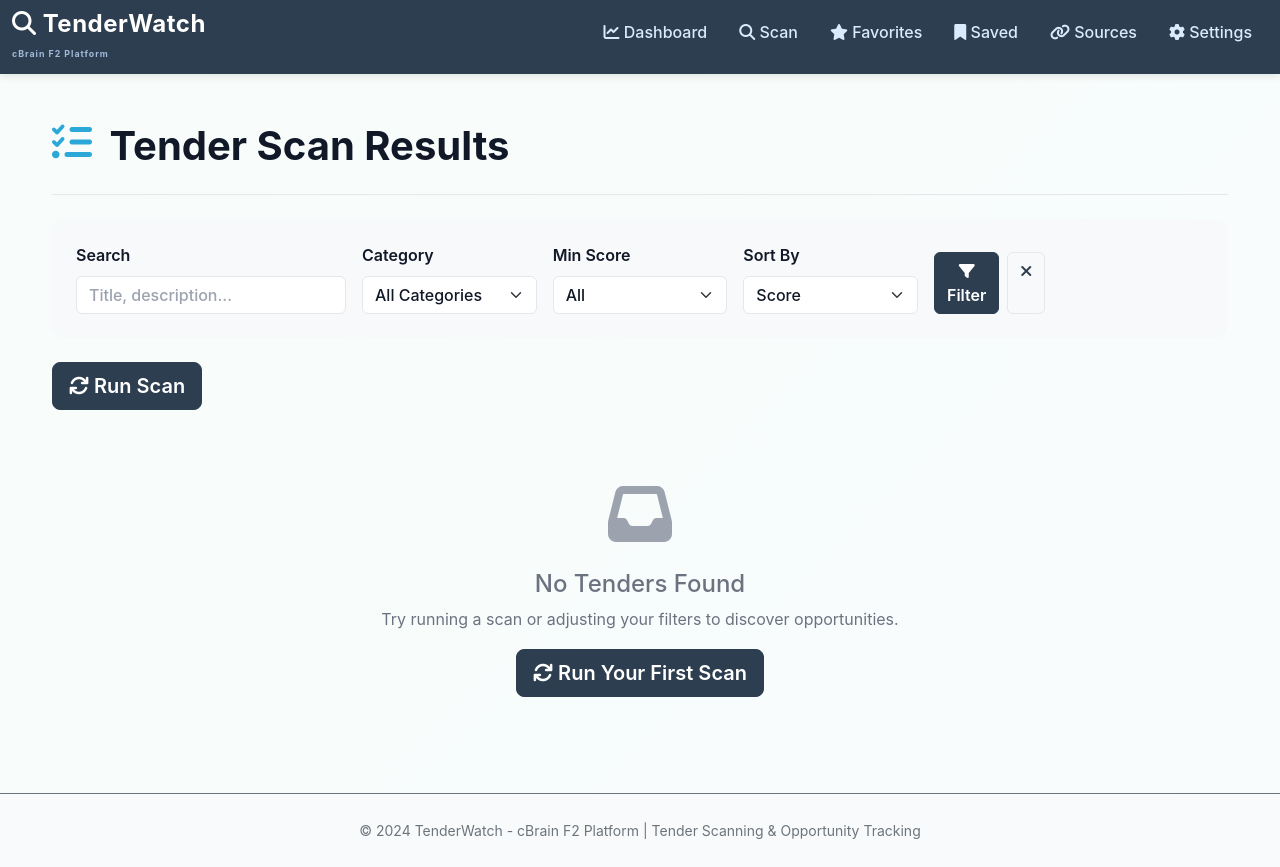
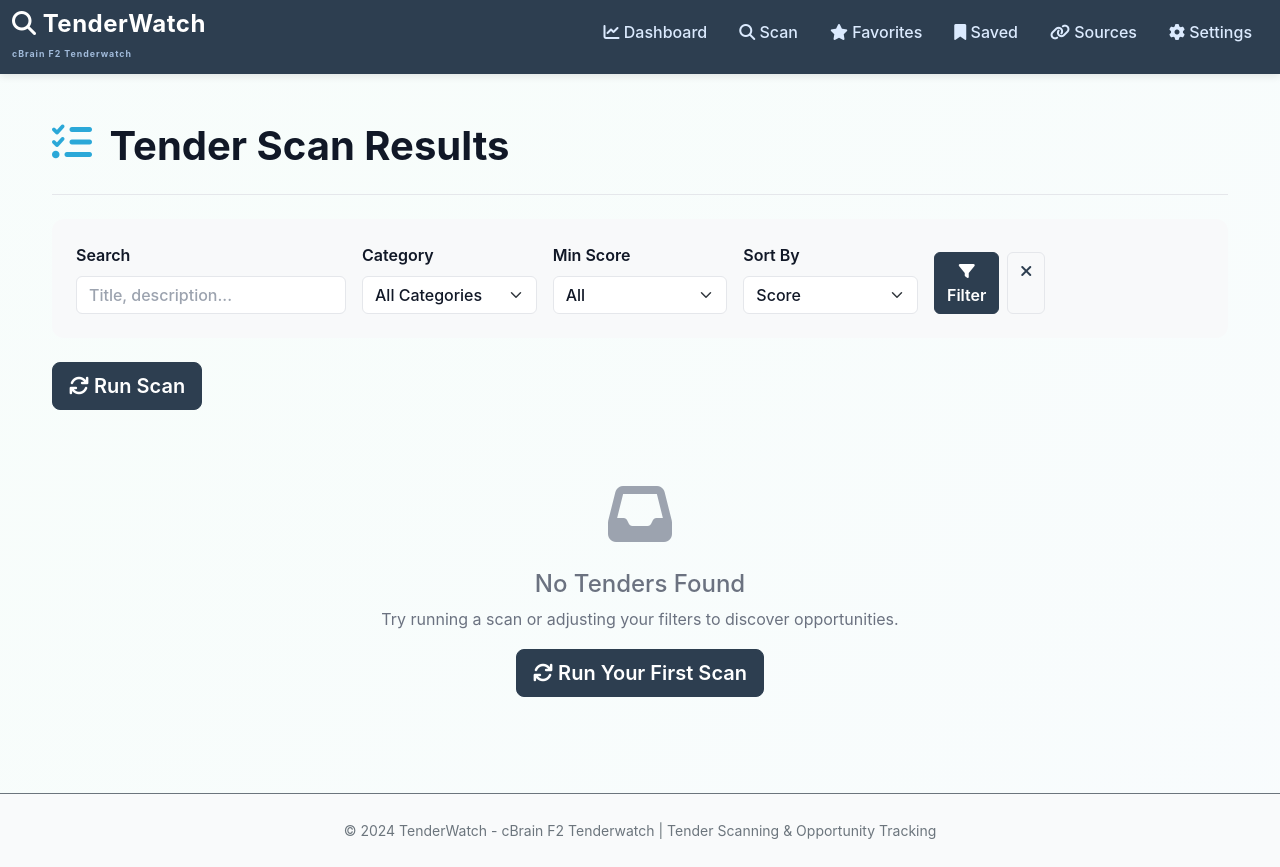
Before and after one commit to bryanmunene/cbrain-tenderwatch, a Flask app: page /scan in a window 1280 px wide. Run offline with Flask 3, Linux system fonts and the light colour scheme; data that the repository does not hold is empty.

Commit message:
Rebrand from 'cBrain F2 Platform' to 'cBrain F2 Tenderwatch'

```diff
--- a/tenderwatch_app/app/templates/base.html
+++ b/tenderwatch_app/app/templates/base.html
@@ -3,11 +3,11 @@
 <head>
     <meta charset="UTF-8">
     <meta name="viewport" content="width=device-width, initial-scale=1.0, user-scalable=no">
-    <title>{% block title %}TenderWatch - cBrain F2 Platform{% endblock %}</title>
+    <title>{% block title %}TenderWatch - cBrain F2 Tenderwatch{% endblock %}</title>
 
     <!-- PWA Meta Tags -->
     <meta name="application-name" content="TenderWatch">
-    <meta name="description" content="Intelligent tender scanning and monitoring for cBrain F2 platform">
+    <meta name="description" content="Intelligent tender scanning and monitoring for cBrain F2 Tenderwatch">
     <meta name="theme-color" content="#1e3a8a">
     <meta name="apple-mobile-web-app-capable" content="yes">
     <meta name="apple-mobile-web-app-status-bar-style" content="black-translucent">
@@ -800,7 +800,7 @@
     <div class="container-fluid">
         <a class="navbar-brand" href="{{ url_for('main.scan') }}">
             <i class="fas fa-magnifying-glass"></i> TenderWatch
-            <small>cBrain F2 Platform</small>
+            <small>cBrain F2 Tenderwatch</small>
         </a>
         <button class="navbar-toggler" type="button" data-bs-toggle="collapse" data-bs-target="#navbarNav">
             <span class="navbar-toggler-icon"></span>
@@ -848,7 +848,7 @@
 
 <footer class="text-center py-4 mt-5 border-top border-secondary">
     <small class="text-secondary">
-        &copy; 2024 TenderWatch - cBrain F2 Platform | Tender Scanning & Opportunity Tracking
+        &copy; 2024 TenderWatch - cBrain F2 Tenderwatch | Tender Scanning & Opportunity Tracking
     </small>
 </footer>
 
--- a/tenderwatch_app/streamlit_app.py
+++ b/tenderwatch_app/streamlit_app.py
@@ -249,7 +249,7 @@ init_db()
 # Sidebar
 with st.sidebar:
     st.title("🎯 TenderWatch")
-    st.markdown("**cBrain F2 Platform**")
+    st.markdown("**cBrain F2 Tenderwatch**")
     st.markdown("---")
 
     page = st.radio(
```
Also changed, not shown: tenderwatch_app/app/static/manifest.json.
